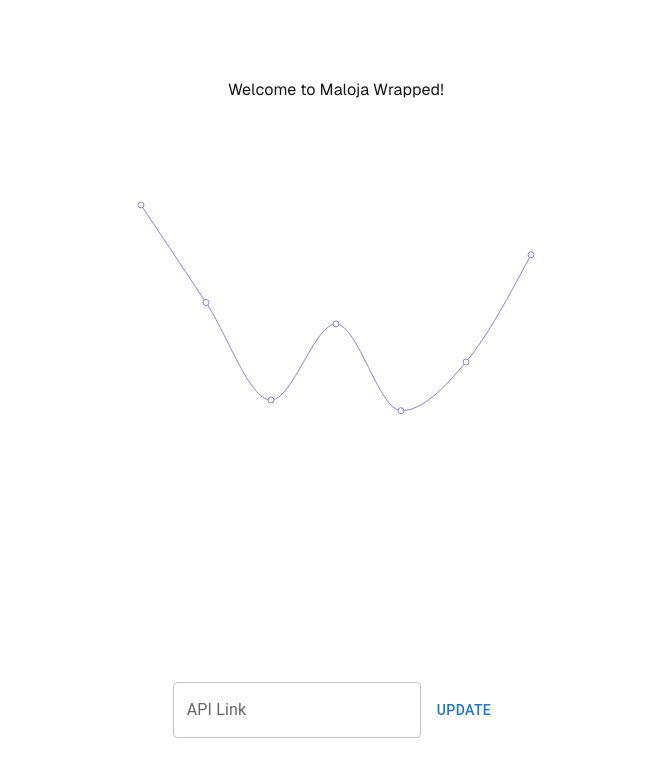
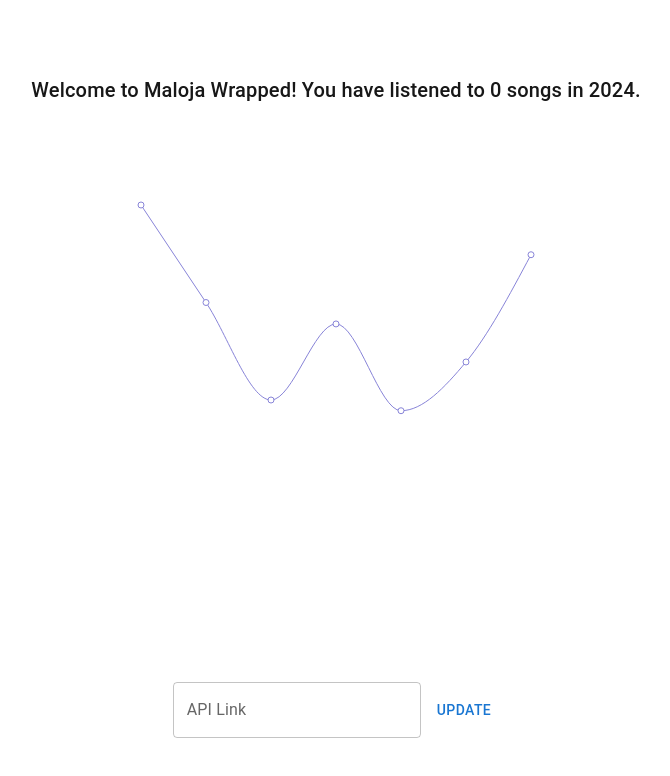
Before and after one commit to Menghini/maloja-wrapped, a Next.js app: page / in a window 1280 px wide. Shown: the top 776 px of the page, without its empty margins (304-974 px from the left). Built offline with nearby package versions, Linux system fonts and the light colour scheme.

Commit message:
Now shows the number of songs listened to in 2024

```diff
--- a/app/page.tsx
+++ b/app/page.tsx
@@ -2,32 +2,40 @@
 import { Button, TextField } from '@mui/material';
 import { LineChart, Line } from 'recharts';
 import { useState } from 'react';
-const data = [{name: 'Page A', uv: 400, pv: 2400, amt: 2400}, {name: 'Page B', uv: 300, pv: 4567, amt: 2400}, {name: 'Page C', uv: 200, pv: 1398, amt: 2400}, {name: 'Page D', uv: 278, pv: 3908, amt: 2400}, {name: 'Page E', uv: 189, pv: 4800, amt: 2400}, {name: 'Page F', uv: 239, pv: 3800, amt: 2400}, {name: 'Page G', uv: 349, pv: 4300, amt: 2400}];
+import { Typography } from '@mui/material';
+const dummyData = [{name: 'Page A', uv: 400, pv: 2400, amt: 2400}, {name: 'Page B', uv: 300, pv: 4567, amt: 2400}, {name: 'Page C', uv: 200, pv: 1398, amt: 2400}, {name: 'Page D', uv: 278, pv: 3908, amt: 2400}, {name: 'Page E', uv: 189, pv: 4800, amt: 2400}, {name: 'Page F', uv: 239, pv: 3800, amt: 2400}, {name: 'Page G', uv: 349, pv: 4300, amt: 2400}];
 
 
 
 export default function Home() {
   const [apiLink, setApiLink] = useState('');
+  const [data, setData] = useState([]);
   const handleButtonClick = () => {
     console.log(apiLink);
-    fetch(`/api/scrobbles?in=today`)
+    fetch(`/api/scrobbles?in=year`)
       .then(response => {
         if (!response.ok) {
           throw new Error('Network response was not ok');
         }
         return response.json();
       })
-      .then(data => console.log(data))
+      .then(data => {
+        const trackList = data.list.map((item: { track: string }) => item.track);
+        console.log(trackList);
+        setData(trackList);
+      })
       .catch(error => console.error('Error fetching data:', error));
   };
   return (
     <div className="grid grid-rows-[20px_1fr_20px] items-center justify-items-center min-h-screen p-8 pb-20 gap-16 sm:p-20 font-[family-name:var(--font-geist-sans)]">
-      Welcome to Maloja Wrapped!
-
-      <LineChart width={400} height={400} data={data}>
+      <Typography variant="h6" component="p">
+        Welcome to Maloja Wrapped! You have listened to {data.length} songs in 2024.
+      </Typography>
+      <LineChart width={400} height={400} data={dummyData}>
         <Line type="monotone" dataKey="uv" stroke="#8884d8" />
       </LineChart>
       <div style={{ display: 'flex', alignItems: 'center', gap: '8px' }}>
+        {/*This TextField does nothing right now. The URL right now is set in next.config.ts*/}
         <TextField
           id="outlined-basic"
           label="API Link"
```
